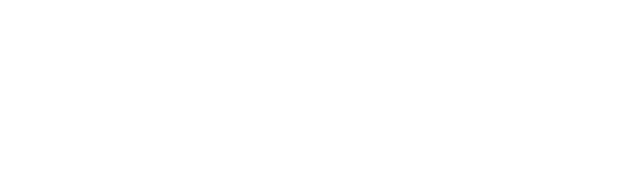
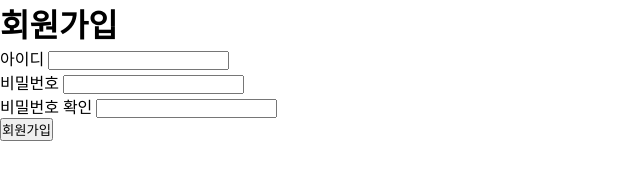
Before and after one commit to TTurbo0824/js-test-practice, a website: page validation-check/src/index.html in a window 1280 px wide. Shown: the whole page, without its empty margins (0-640 px from the left). Drawn offline with Linux system fonts and the light colour scheme.

Commit message:
modify: Initial setting

```diff
--- a/validation-check/src/index.html
+++ b/validation-check/src/index.html
@@ -9,6 +9,30 @@
     <script src="validator.js"></script>
   </head>
   <body>
+    <h1>회원가입</h1>
+    <div>
+      <div>
+        <label>아이디</label>
+        <input type="text" />
+        <div class="failure-message hide"></div>
+        <div class="success-message hide">사용할 수 있는 아이디입니다</div>
+      </div>
+
+      <div>
+        <label>비밀번호</label>
+        <input type="password" id="password" />
+      </div>
+
+      <div>
+        <label>비밀번호 확인</label>
+        <input type="password" id="password-retype" />
+        <div class="mismatch-message hide"></div>
+      </div>
+
+      <div>
+        <button>회원가입</button>
+      </div>
+    </div>
     <script src="script.js"></script>
   </body>
 </html>
--- a/validation-check/src/style.css
+++ b/validation-check/src/style.css
@@ -0,0 +1,9 @@
+* {
+  margin: 0;
+  padding: 0;
+  box-sizing: border-box;
+}
+
+.hide {
+  display: none;
+}
```
